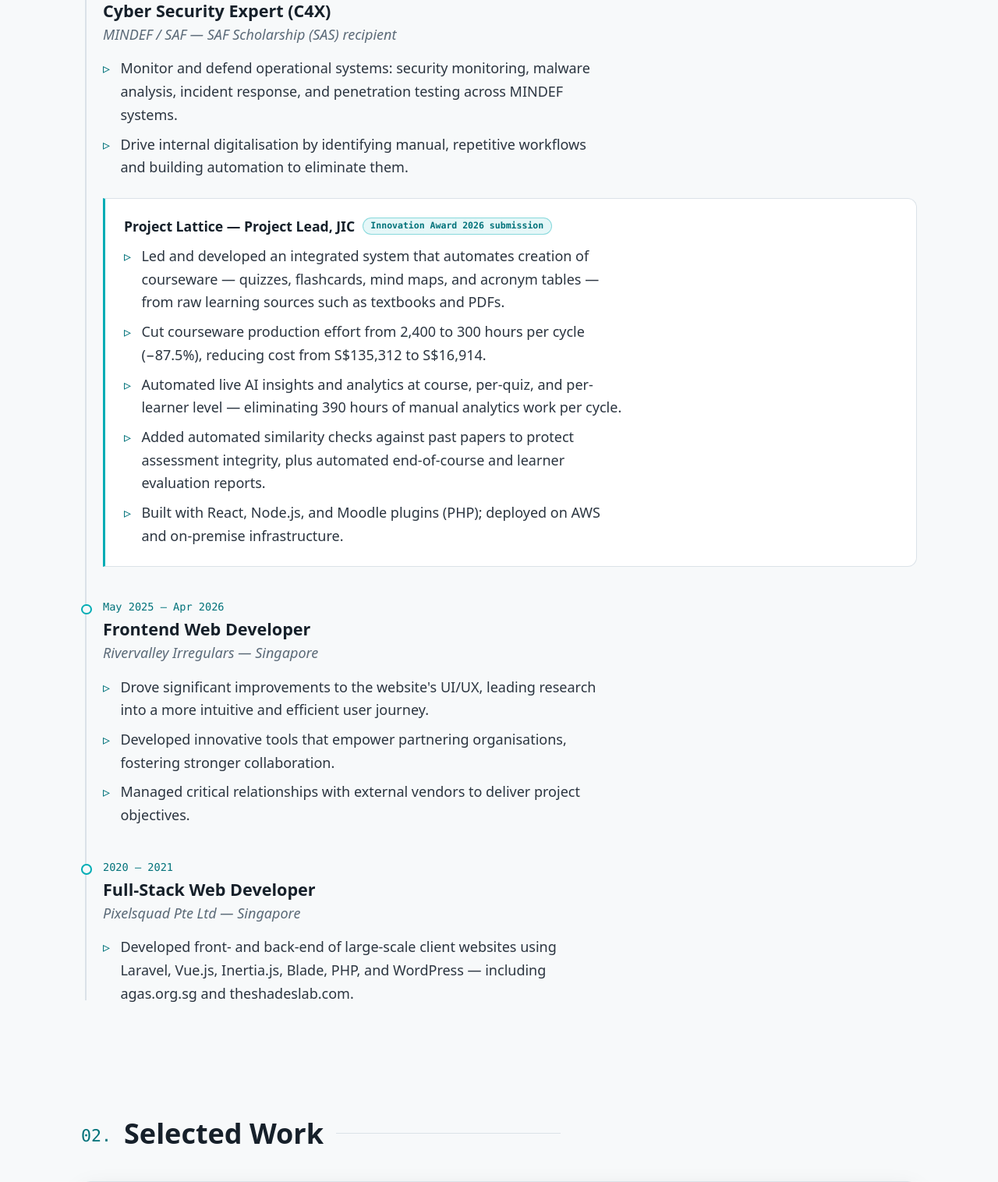
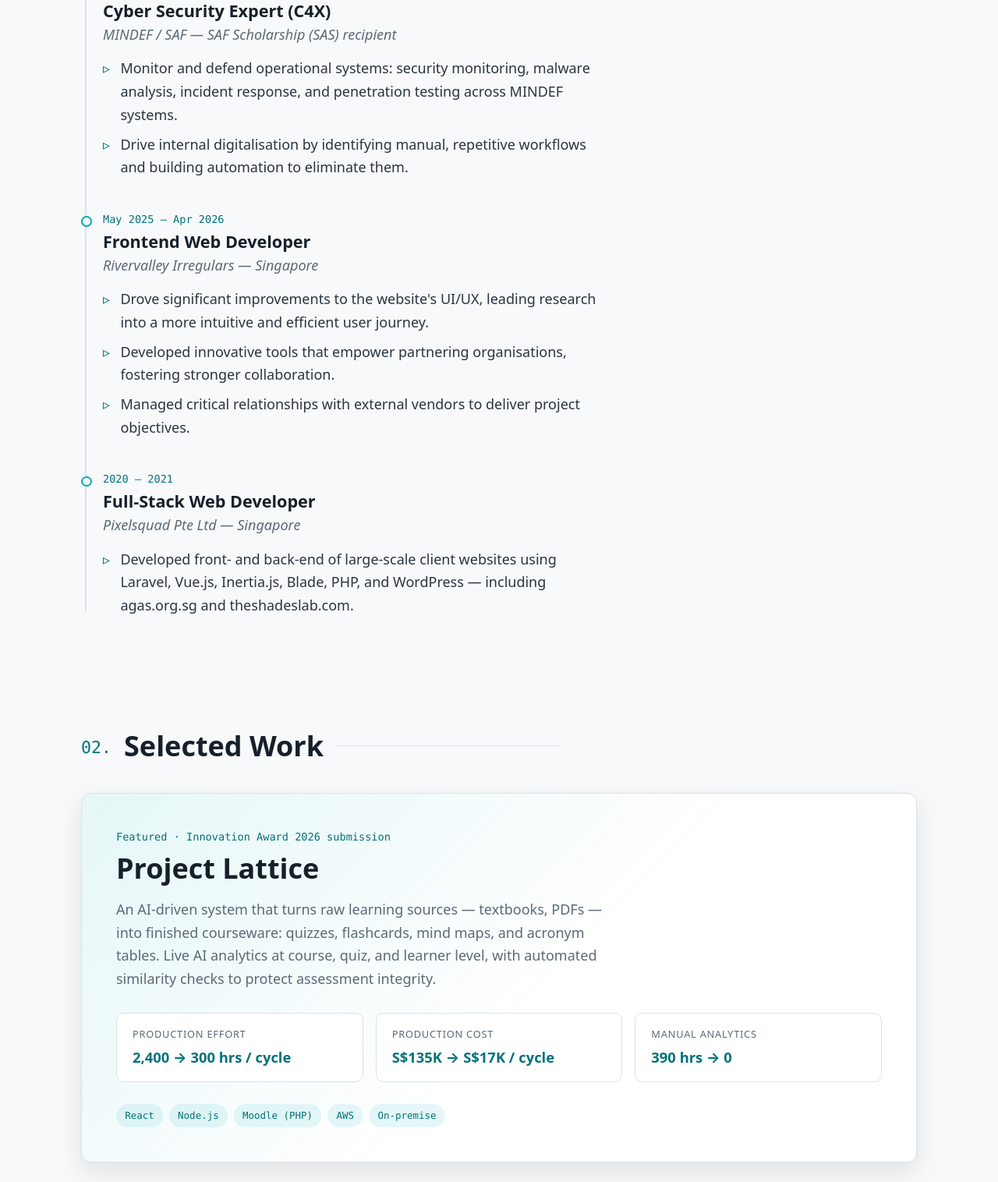
Before and after one commit to jerylteo/jerylteo.github.io, a PHP site: page / in a window 1280 px wide. Shown: the part 1634-3150 px from the top of the page at 78% size. Run offline with PHP 8.4, Linux system fonts and the light colour scheme.

Commit message:
Remove Project Lattice sub-card from Experience timeline
The project remains featured in Selected Work; the C4X role entry now
stands alone.

Co-Authored-By: Claude Fable 5 <noreply@anthropic.com>
Claude-Session: https://claude.ai/code/session_017ZkXchPvjDwRPKTN8XE5jf

```diff
--- a/css/styles.css
+++ b/css/styles.css
@@ -573,36 +573,6 @@ ul, ol {
     color: var(--accent-text);
 }
 
-.timeline-sub {
-    margin-top: 1.5rem;
-    padding: 1.5rem;
-    background: var(--bg-card);
-    border: 1px solid var(--border);
-    border-left: 3px solid var(--accent);
-    border-radius: 0 var(--radius) var(--radius) 0;
-}
-
-.timeline-subrole {
-    font-size: 1.1rem;
-    margin-bottom: 0.85rem;
-    display: flex;
-    flex-wrap: wrap;
-    align-items: center;
-    gap: 0.6rem;
-}
-
-.tag {
-    font-size: 0.72rem;
-    font-weight: 600;
-    font-family: var(--font-mono);
-    color: var(--accent-text);
-    background: var(--accent-soft);
-    border: 1px solid color-mix(in srgb, var(--accent) 40%, transparent);
-    padding: 0.2rem 0.6rem;
-    border-radius: 999px;
-    white-space: nowrap;
-}
-
 /* ---------- Work ---------- */
 
 .feature-card {
--- a/index.html
+++ b/index.html
@@ -153,16 +153,6 @@
                             <li>Monitor and defend operational systems: security monitoring, malware analysis, incident response, and penetration testing across MINDEF systems.</li>
                             <li>Drive internal digitalisation by identifying manual, repetitive workflows and building automation to eliminate them.</li>
                         </ul>
-                        <div class="timeline-sub">
-                            <h4 class="timeline-subrole">Project Lattice — Project Lead, JIC <span class="tag">Innovation Award 2026 submission</span></h4>
-                            <ul class="timeline-points">
-                                <li>Led and developed an integrated system that automates creation of courseware — quizzes, flashcards, mind maps, and acronym tables — from raw learning sources such as textbooks and PDFs.</li>
-                                <li>Cut courseware production effort from 2,400 to 300 hours per cycle (−87.5%), reducing cost from S$135,312 to S$16,914.</li>
-                                <li>Automated live AI insights and analytics at course, per-quiz, and per-learner level — eliminating 390 hours of manual analytics work per cycle.</li>
-                                <li>Added automated similarity checks against past papers to protect assessment integrity, plus automated end-of-course and learner evaluation reports.</li>
-                                <li>Built with React, Node.js, and Moodle plugins (PHP); deployed on AWS and on-premise infrastructure.</li>
-                            </ul>
-                        </div>
                     </li>
                     <li class="timeline-item reveal">
                         <div class="timeline-meta">May 2025 — Apr 2026</div>
```
